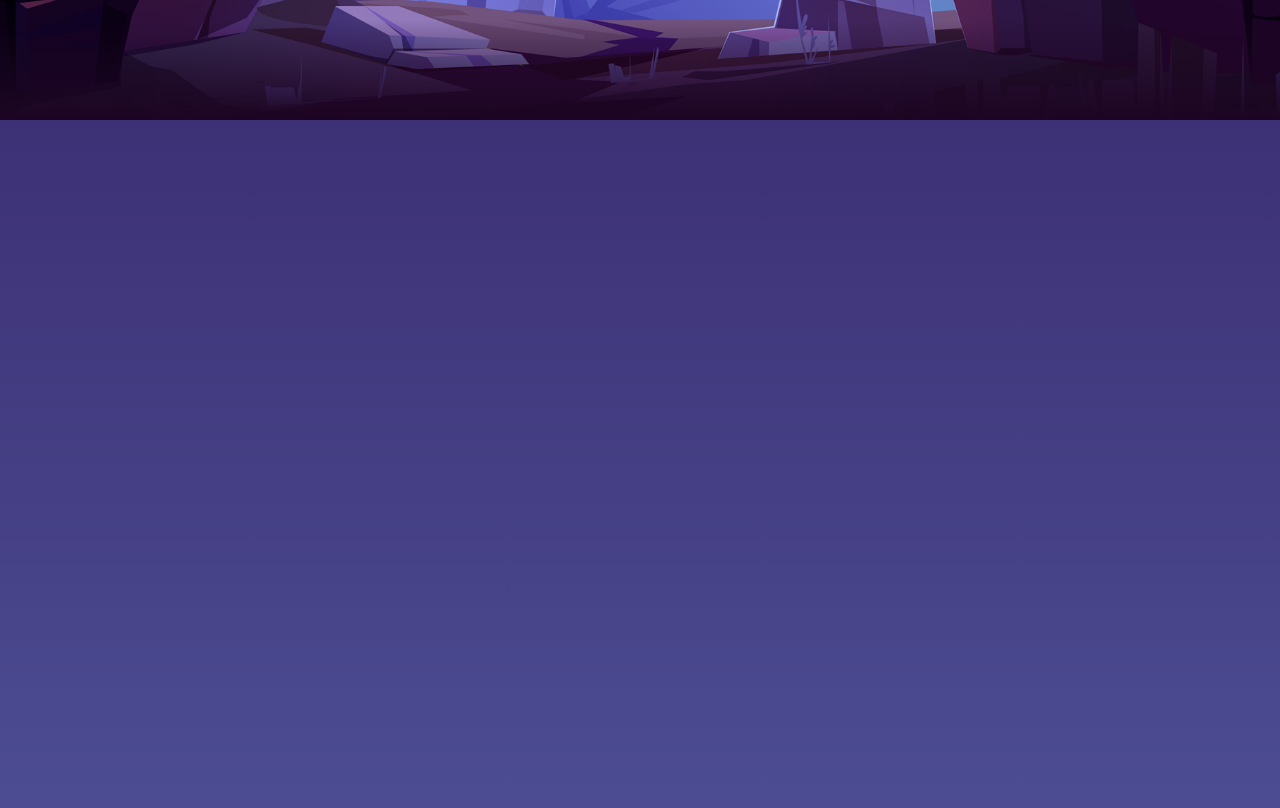
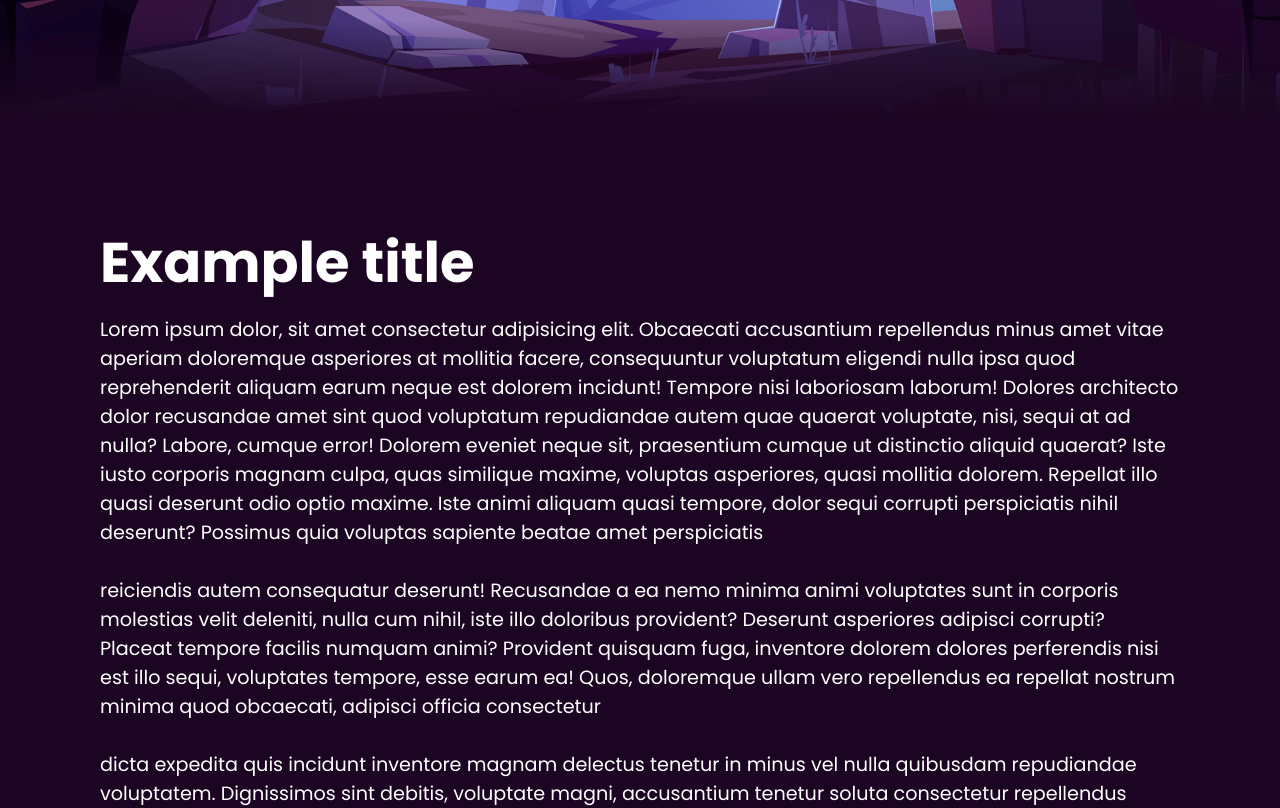
Before and after one commit to Devi7uke/test, a plain HTML site: page index.html in a window 1280 px wide. Shown: the part 680-1488 px from the top of the page. Drawn offline with Linux system fonts and the light colour scheme.

Commit message:
Removing the linkebreaks

```diff
--- a/index.html
+++ b/index.html
@@ -25,8 +25,7 @@
         <a href="#sec" id="btn">Explore</a>
         <img src="images/mountains_front.png" id="mountains_front">
     </section>
-    <br><br><br><br><br><br><br><br><br><br><br><br><br><br><br><br><br><br><br>
-    <br><br><br><br><br><br><br><br><br><br><br><br><br><br><br><br><br><br><br>    <div class="sec" id="sec">
+    <div class="sec" id="sec">
         <h2>Example title</h2>
         <p>
             Lorem ipsum dolor, sit amet consectetur adipisicing elit.
```
